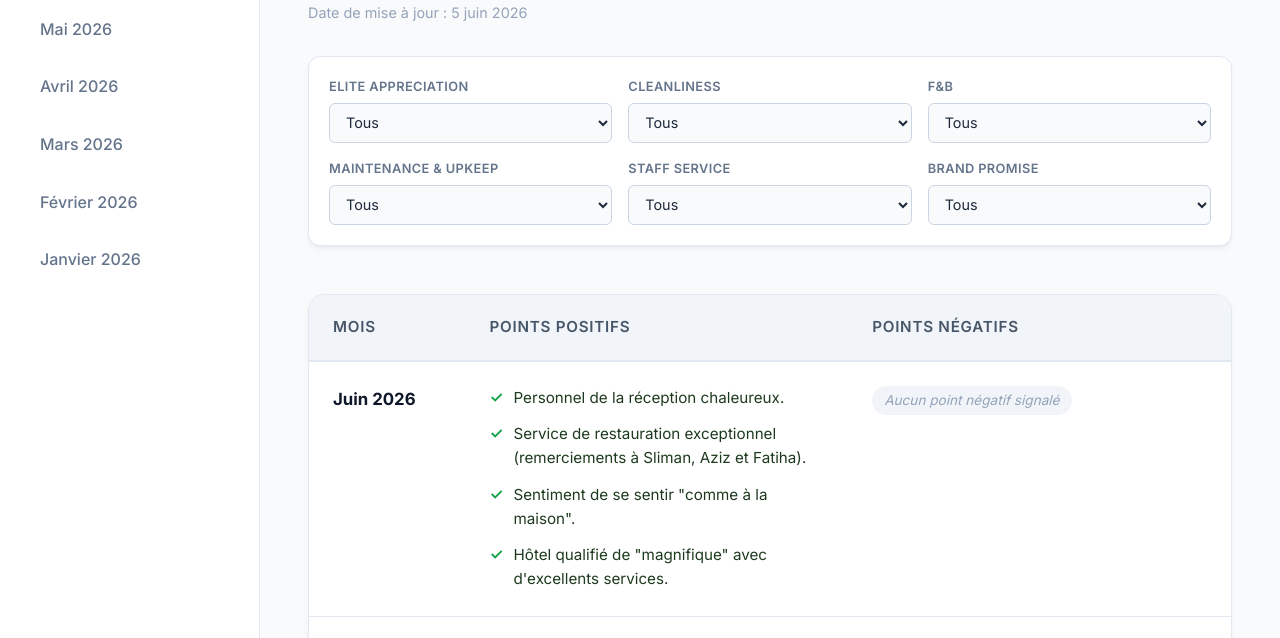
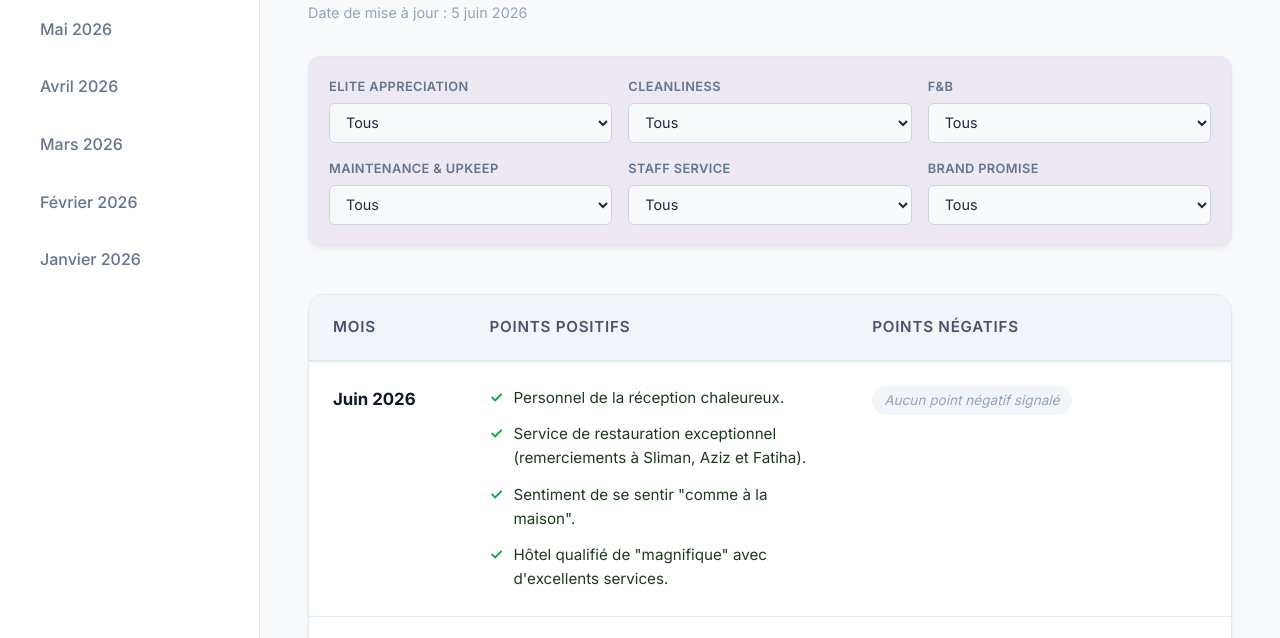
Before and after one commit to Lamia-GitHub/commentairesGSS2026-ORNFP, a plain HTML site: page index.html in a window 1280 px wide. Shown: the part 145-783 px from the top of the page. Drawn offline with Linux system fonts and the light colour scheme.

Commit message:
Update color Background ".filter-grid" to #EDE8F2
Changement de la couleur sur le background de la zone de filtre : au lieu du blanc, passage sur une couleur rose pâle.

```diff
--- a/index.html
+++ b/index.html
@@ -121,7 +121,7 @@
             grid-template-columns: repeat(3, 1fr);
             gap: 1rem;
             margin-bottom: 2.5rem;
-            background: #ffffff;
+            background: #EDE8F2;
             padding: 1.25rem;
             border-radius: 12px;
             border: 1px solid var(--primary-pastel);
```
